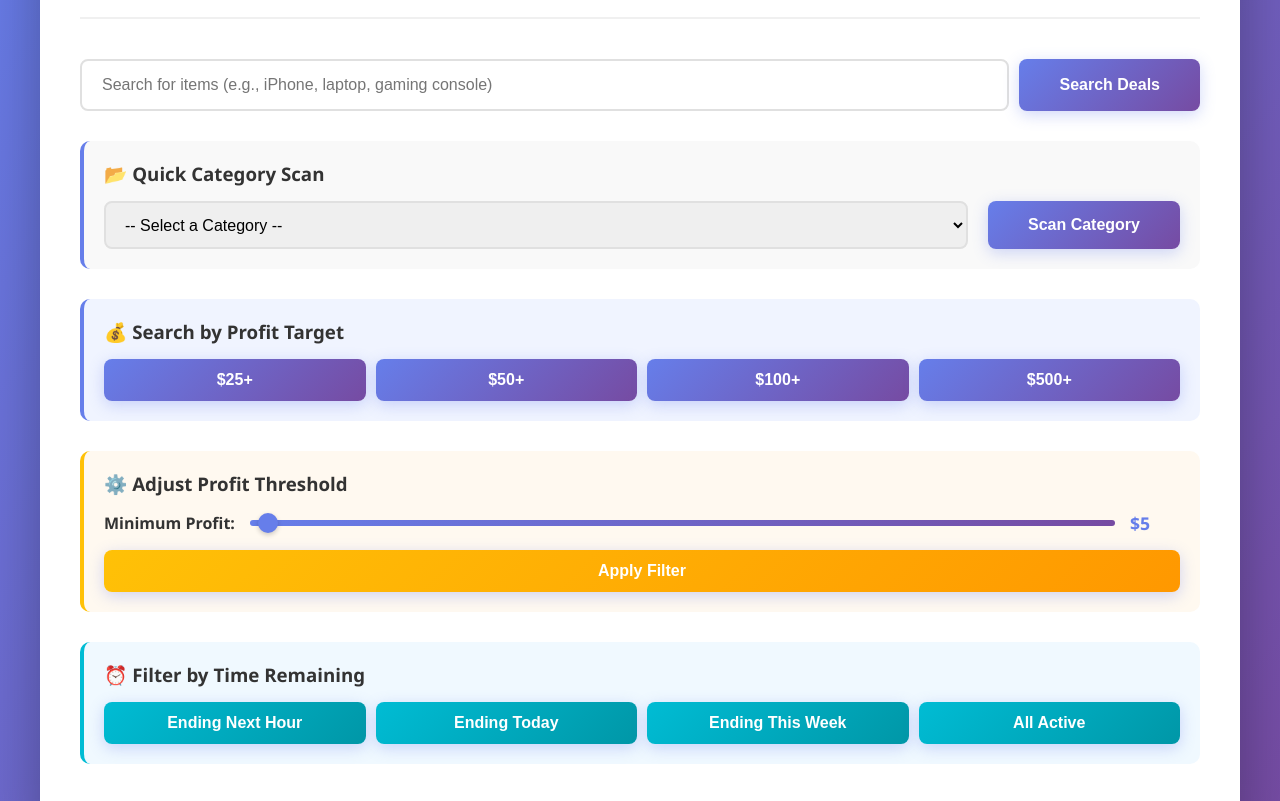
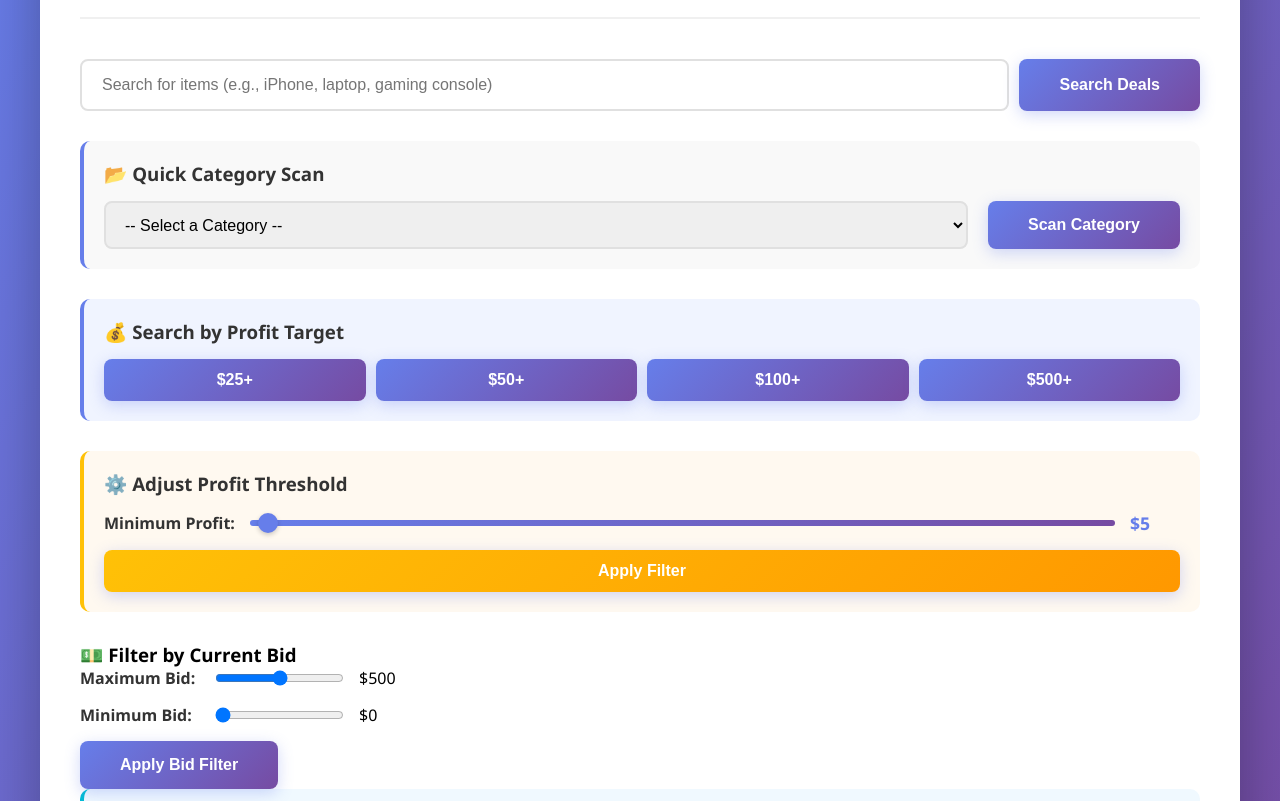
Before and after one commit to nerfspace/Auction-scraper, a website: page public/index.html in a window 1280 px wide. Shown: the part 158-959 px from the top of the page. Drawn offline with Linux system fonts and the light colour scheme.

Commit message:
Update index.html

```diff
--- a/public/index.html
+++ b/public/index.html
@@ -57,6 +57,21 @@
                 <span id="profitValue">$5</span>
             </div>
             <button id="btn-apply-profit-threshold">Apply Filter</button>
+        </div>
+
+                <div class="bid-filter">
+            <h3>💵 Filter by Current Bid</h3>
+            <div class="slider-container">
+                <label for="maxBidSlider">Maximum Bid:</label>
+                <input type="range" id="maxBidSlider" min="0" max="1000" value="500" step="10">
+                <span id="maxBidValue">$500</span>
+            </div>
+            <div class="slider-container">
+                <label for="minBidSlider">Minimum Bid:</label>
+                <input type="range" id="minBidSlider" min="0" max="1000" value="0" step="10">
+                <span id="minBidValue">$0</span>
+            </div>
+            <button id="btn-apply-bid-filter">Apply Bid Filter</button>
         </div>
 
         <div class="time-filter">
```
